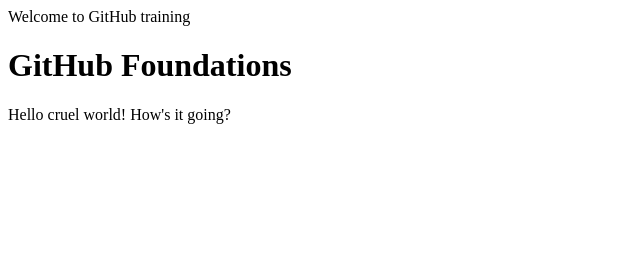
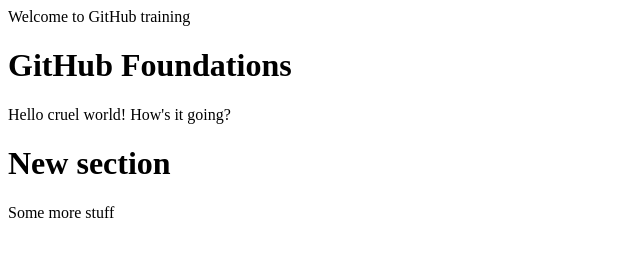
Before and after one commit to BillSF/sample-may-14, a plain HTML site: page index.html in a window 1280 px wide. Shown: the whole page, without its empty margins (0-640 px from the left). Drawn offline with Linux system fonts and the light colour scheme.

Commit message:
Update index.html
more stuff

```diff
--- a/index.html
+++ b/index.html
@@ -5,5 +5,8 @@
 		<h1>GitHub Foundations</h1>
 		Hello cruel world!
 		How's it going?
+
+		<h1>New section</h1>
+		Some more stuff
 	</body>
 </html>
```
